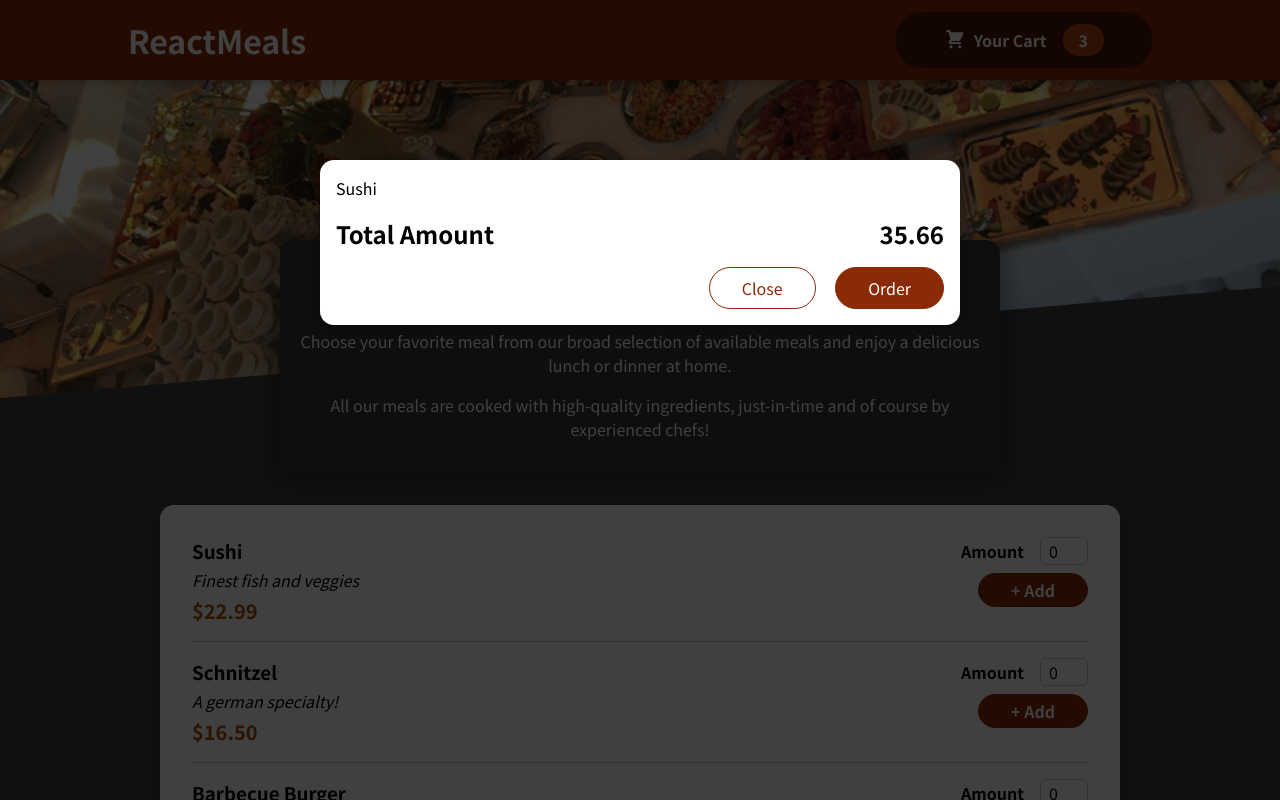
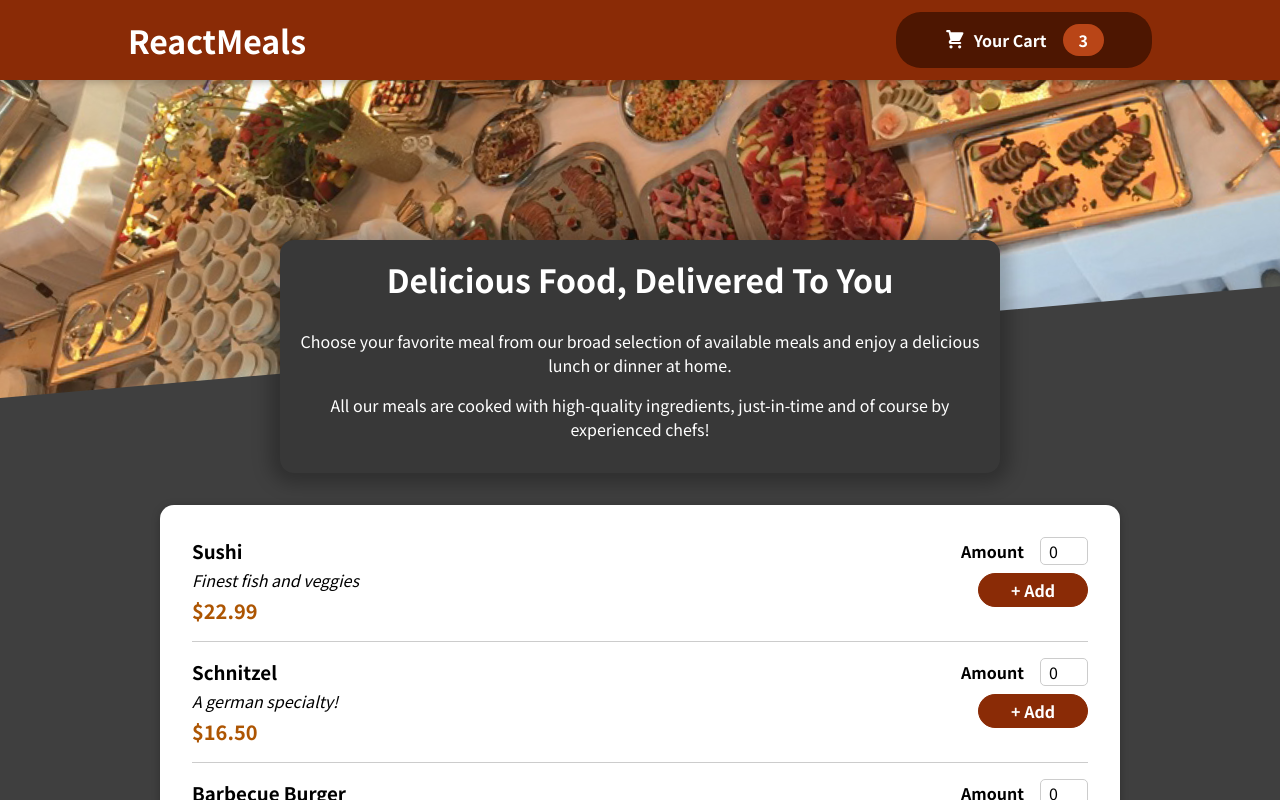
Before and after one commit to MehdiKardgar/food-order-app, a React (Create React App) app: page / in a window 1280 px wide. Shown: the top 800 px of the page. Built offline with nearby package versions, Linux system fonts and the light colour scheme.

Commit message:
Managing Cart & Modal State

```diff
--- a/src/App.js
+++ b/src/App.js
@@ -1,14 +1,24 @@
-import { Fragment } from "react";
+import { Fragment, useState } from "react";
 
 import Header from "./components/Layout/Header";
 import Meals from "./components/Meals/Meals";
 import Cart from "./components/Cart/Cart";
 
 function App() {
+  const [cartIsShown, setCartIsShown] = useState(false);
+
+  const showCartHandler = () => {
+    setCartIsShown(true);
+  };
+
+  const hideCartHandler = () => {
+    setCartIsShown(false);
+  };
+
   return (
     <Fragment>
-      <Cart />
-      <Header />
+      {cartIsShown && <Cart onClose={hideCartHandler} />}
+      <Header onShowCart={showCartHandler} />
       <main>
         <Meals />
       </main>
--- a/src/components/Cart/Cart.js
+++ b/src/components/Cart/Cart.js
@@ -4,7 +4,7 @@
 
 import classes from "./Cart.module.css";
 
-const Cart = () => {
+const Cart = (props) => {
   const cartItems = (
     <ul className={classes["cart-items"]}>
       {[{ id: "c1", name: "Sushi", amount: 2, price: 12.99 }].map((item) => (
@@ -14,7 +14,7 @@
   );
 
   return (
-    <Modal>
+    <Modal onClose={props.onClose}>
       {cartItems}
 
       {/*the total amount*/}
@@ -25,7 +25,9 @@
 
       {/*the actions for the Cart*/}
       <div className={classes.actions}>
-        <button className={classes["button--alt"]}>Close</button> {/**/}
+        <button className={classes["button--alt"]} onClick={props.onClose}>
+          Close
+        </button>
         {/*we will only render the Order button when we have items in the Cart*/}
         <button className={classes.button}>Order</button>
       </div>
--- a/src/components/Layout/Header.js
+++ b/src/components/Layout/Header.js
@@ -12,7 +12,7 @@
       {/* this header using the built in header Component */}
       <header className={classes.header}>
         <h1>ReactMeals</h1>
-        <HeaderCartButton />
+        <HeaderCartButton onClick={props.onShowCart} />
       </header>
 
       {/* this div will hold the image */}
--- a/src/components/Layout/HeaderCartButton.js
+++ b/src/components/Layout/HeaderCartButton.js
@@ -4,7 +4,7 @@
 
 const HeaderCartButton = (props) => {
   return (
-    <button className={classes.button}>
+    <button className={classes.button} onClick={props.onClick}>
       {/* this one will wrap the icon */}
       <span className={classes.icon}>
         <CartIcon />
--- a/src/components/UI/Modal.js
+++ b/src/components/UI/Modal.js
@@ -4,7 +4,7 @@
 import classes from "./Modal.module.css";
 
 const Backdrop = (props) => {
-  return <div className={classes.backdrop} />;
+  return <div className={classes.backdrop} onClick={props.onClose} />;
 };
 
 const ModalOverlay = (props) => {
@@ -22,7 +22,10 @@
 
   return (
     <Fragment>
-      {ReactDOM.createPortal(<Backdrop />, portalElement)}
+      {ReactDOM.createPortal(
+        <Backdrop onClose={props.onClose} />,
+        portalElement
+      )}
       {ReactDOM.createPortal(
         <ModalOverlay>{props.children}</ModalOverlay>,
         portalElement
```
